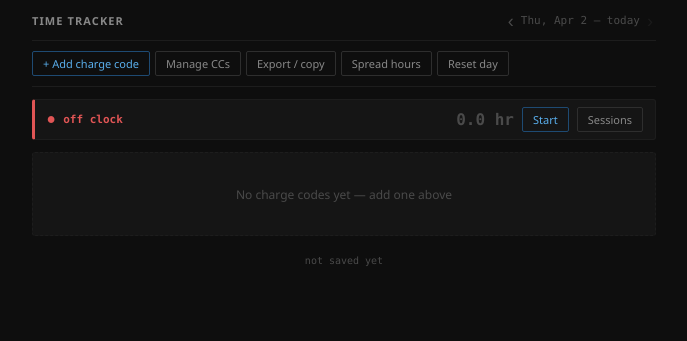
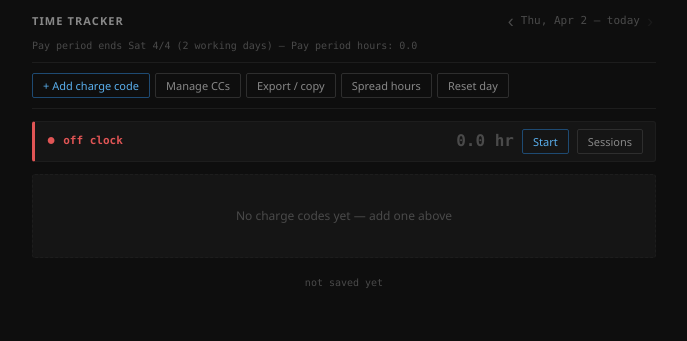
Before and after one commit to tomk814/charge-code-tracker, a plain HTML site: page charge_code_tracker.html in a window 1280 px wide. Shown: the whole page, without its empty margins (296-983 px from the left). Drawn offline with Linux system fonts and the light colour scheme.

Commit message:
Add pay period display and calculations to the time tracker

```diff
--- a/charge_code_tracker.html
+++ b/charge_code_tracker.html
@@ -86,13 +86,21 @@
     display: flex;
     align-items: center;
     justify-content: space-between;
-    padding: 12px 0 10px;
-    margin-bottom: 10px;
-    border-bottom: 1px solid var(--bd-2);
+    padding: 12px 0 6px;
+    margin-bottom: 0;
     position: sticky;
     top: 0;
     background: var(--bg);
     z-index: 10;
+  }
+
+  .pay-period-bar {
+    font-size: 10px;
+    font-family: var(--font-mono);
+    color: var(--fg-2);
+    padding: 3px 0 8px;
+    border-bottom: 1px solid var(--bd-2);
+    margin-bottom: 10px;
   }
 
   .title {
@@ -506,6 +514,8 @@
     </div>
   </div>
 
+  <div class="pay-period-bar" id="pay-period-bar"></div>
+
   <div class="toolbar">
     <button class="tool-btn primary" onclick="openAddCC()">+ Add charge code</button>
     <button class="tool-btn" onclick="openManage()">Manage CCs</button>
@@ -729,7 +739,57 @@ function renderProgramCard(programName, codes, day) {
   </div>`;
 }
 
+// ── Pay period ───────────────────────────────────────────────────────────────
+const PP_ANCHOR = new Date('2026-04-04T12:00:00'); // known period-end Saturday
+
+function payPeriodEnd(fromDateStr) {
+  const d = new Date(fromDateStr + 'T12:00:00');
+  const diffDays = Math.round((d - PP_ANCHOR) / 86400000);
+  const daysIntoPeriod = ((diffDays % 14) + 14) % 14;
+  const daysUntilEnd = daysIntoPeriod === 0 ? 0 : 14 - daysIntoPeriod;
+  const end = new Date(d);
+  end.setDate(end.getDate() + daysUntilEnd);
+  return end;
+}
+
+function workingDaysRemaining(fromDateStr, endDate) {
+  const from = new Date(fromDateStr + 'T12:00:00');
+  let count = 0;
+  const d = new Date(from);
+  while (d <= endDate) {
+    const dow = d.getDay();
+    if (dow >= 1 && dow <= 5) count++;
+    d.setDate(d.getDate() + 1);
+  }
+  return count;
+}
+
+function payPeriodHours(endDate) {
+  const start = new Date(endDate);
+  start.setDate(start.getDate() - 13);
+  let total = 0;
+  for (const [dateStr, day] of Object.entries(state.days || {})) {
+    const d = new Date(dateStr + 'T12:00:00');
+    if (d >= start && d <= endDate) {
+      total += Object.values(day.hours || {}).reduce((s, h) => s + h, 0);
+    }
+  }
+  return parseFloat(total.toFixed(1));
+}
+
+function renderPayPeriod() {
+  const el = document.getElementById('pay-period-bar');
+  if (!el) return;
+  const end = payPeriodEnd(today());
+  const dayAbbr = end.toLocaleDateString([], {weekday:'short'});
+  const dateStr = `${end.getMonth()+1}/${end.getDate()}`;
+  const wdLeft = workingDaysRemaining(today(), end);
+  const hrs = payPeriodHours(end);
+  el.textContent = `Pay period ends ${dayAbbr} ${dateStr}  (${wdLeft} working day${wdLeft===1?'':'s'})  —  Pay period hours: ${hrs.toFixed(1)}`;
+}
+
 function render() {
+  renderPayPeriod();
   const isToday = viewDate === today();
   const viewDt = new Date(viewDate + 'T12:00:00');
   document.getElementById('date-badge').textContent =
```
